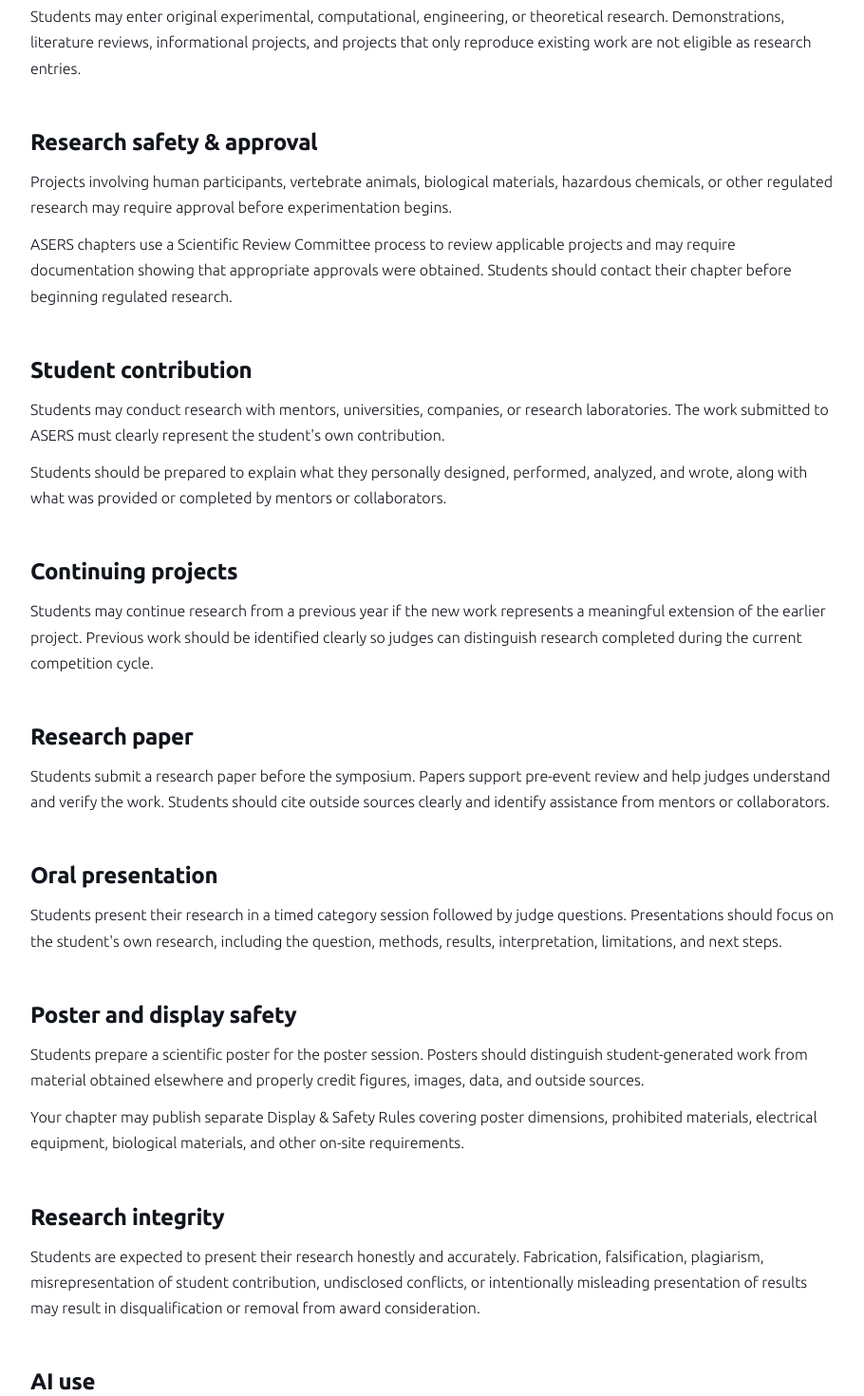
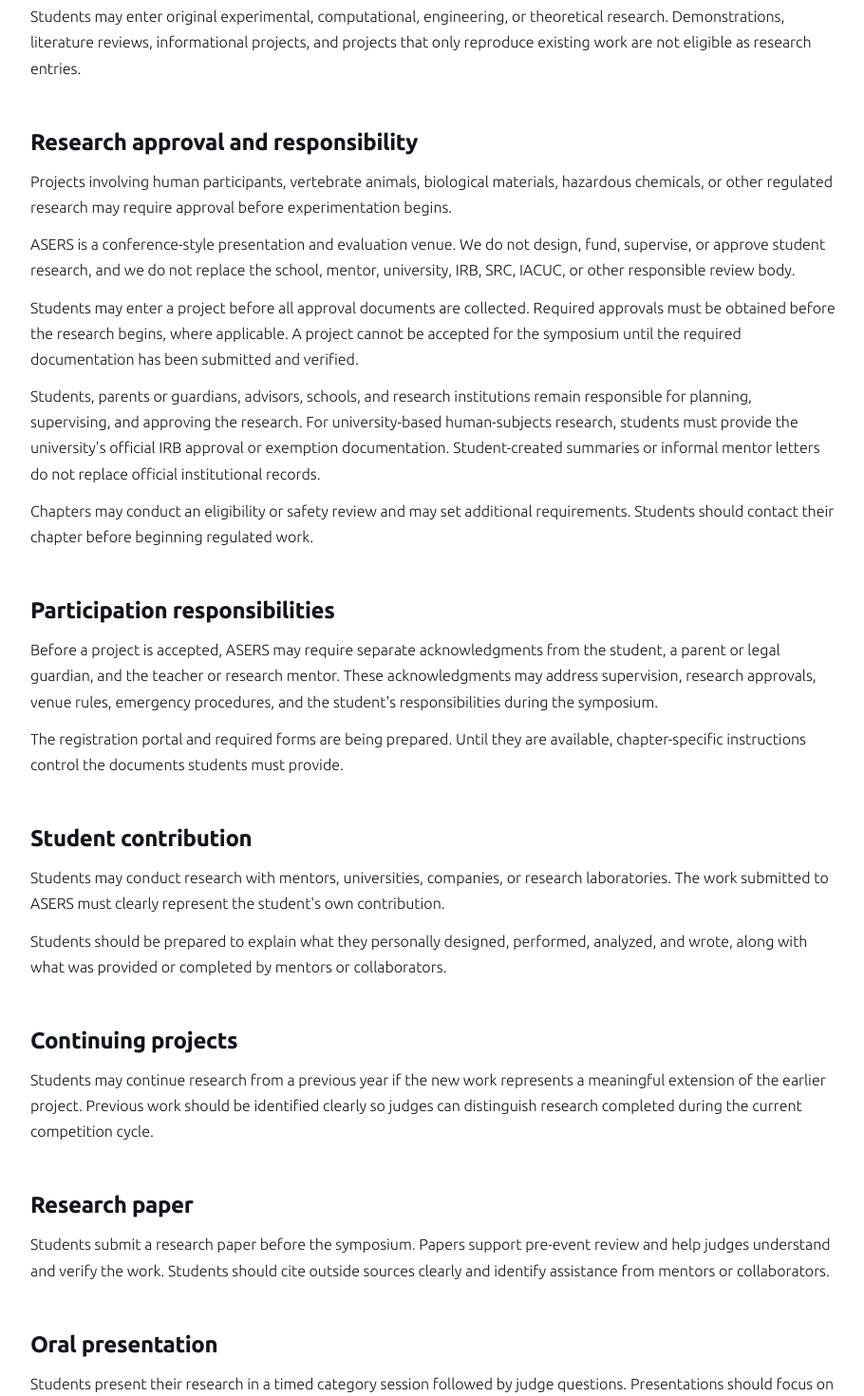
Before and after one commit to A-S-E-R-S/asers, a Next.js app in the folder asers/: page /competition/rules in a window 1280 px wide. Shown: the part 720-2190 px from the top of the page at 95% size, without its empty margins (184-1094 px from the left). Built offline with nearby package versions, Linux system fonts and the light colour scheme.

Commit message:
son son son dont sue us

```diff
--- a/asers/src/app/competition/page.tsx
+++ b/asers/src/app/competition/page.tsx
@@ -37,6 +37,13 @@ export default function CompetitionPage() {
         </div>
       </section>
 
+      <section className="mt-8 border-l-4 border-brand bg-strip px-5 py-5">
+        <h2 className="text-2xl font-bold tracking-[-0.015em]">A conference-style research event</h2>
+        <p className="mt-3 font-light leading-[1.7]">ASERS is a presentation and evaluation venue, similar to a scientific conference. We do not design, fund, supervise, or approve a student&apos;s research. Students, parents or guardians, advisors, schools, and research institutions remain responsible for the work and the approvals it requires.</p>
+        <p className="mt-3 font-light leading-[1.7]">Students may enter before every approval document has been collected. A project cannot be accepted for the symposium until required institutional documentation is submitted and verified. The full rules explain what may be required and what can be displayed.</p>
+        <Link href="/competition/rules#research-approval" className="mt-4 inline-block font-medium text-brand underline">Read the research and display rules →</Link>
+      </section>
+
       <h2 className="mt-14 text-2xl font-bold tracking-[-0.015em]">The competition journey</h2>
       <div className="mt-5 divide-y-2 divide-brand-pale border-y-2 border-brand-pale">
         {stages.map(([number, title, body]) => (
--- a/asers/src/app/competition/rules/page.tsx
+++ b/asers/src/app/competition/rules/page.tsx
@@ -29,9 +29,16 @@ export default function RulesPage() {
       <h2 className="mt-14 text-2xl font-bold tracking-[-0.015em]">Eligible research</h2>
       <p className="mt-3 font-light leading-[1.7]">Students may enter original experimental, computational, engineering, or theoretical research. Demonstrations, literature reviews, informational projects, and projects that only reproduce existing work are not eligible as research entries.</p>
 
-      <h2 className="mt-12 text-2xl font-bold tracking-[-0.015em]">Research safety &amp; approval</h2>
+      <h2 id="research-approval" className="mt-12 scroll-mt-8 text-2xl font-bold tracking-[-0.015em]">Research approval and responsibility</h2>
       <p className="mt-3 font-light leading-[1.7]">Projects involving human participants, vertebrate animals, biological materials, hazardous chemicals, or other regulated research may require approval before experimentation begins.</p>
-      <p className="mt-3 font-light leading-[1.7]">ASERS chapters use a Scientific Review Committee process to review applicable projects and may require documentation showing that appropriate approvals were obtained. Students should contact their chapter before beginning regulated research.</p>
+      <p className="mt-3 font-light leading-[1.7]">ASERS is a conference-style presentation and evaluation venue. We do not design, fund, supervise, or approve student research, and we do not replace the school, mentor, university, IRB, SRC, IACUC, or other responsible review body.</p>
+      <p className="mt-3 font-light leading-[1.7]">Students may enter a project before all approval documents are collected. Required approvals must be obtained before the research begins, where applicable. A project cannot be accepted for the symposium until the required documentation has been submitted and verified.</p>
+      <p className="mt-3 font-light leading-[1.7]">Students, parents or guardians, advisors, schools, and research institutions remain responsible for planning, supervising, and approving the research. For university-based human-subjects research, students must provide the university&apos;s official IRB approval or exemption documentation. Student-created summaries or informal mentor letters do not replace official institutional records.</p>
+      <p className="mt-3 font-light leading-[1.7]">Chapters may conduct an eligibility or safety review and may set additional requirements. Students should contact their chapter before beginning regulated work.</p>
+
+      <h2 className="mt-12 text-2xl font-bold tracking-[-0.015em]">Participation responsibilities</h2>
+      <p className="mt-3 font-light leading-[1.7]">Before a project is accepted, ASERS may require separate acknowledgments from the student, a parent or legal guardian, and the teacher or research mentor. These acknowledgments may address supervision, research approvals, venue rules, emergency procedures, and the student&apos;s responsibilities during the symposium.</p>
+      <p className="mt-3 font-light leading-[1.7]">The registration portal and required forms are being prepared. Until they are available, chapter-specific instructions control the documents students must provide.</p>
 
       <h2 className="mt-12 text-2xl font-bold tracking-[-0.015em]">Student contribution</h2>
       <p className="mt-3 font-light leading-[1.7]">Students may conduct research with mentors, universities, companies, or research laboratories. The work submitted to ASERS must clearly represent the student&apos;s own contribution.</p>
@@ -48,7 +55,8 @@ export default function RulesPage() {
 
       <h2 className="mt-12 text-2xl font-bold tracking-[-0.015em]">Poster and display safety</h2>
       <p className="mt-3 font-light leading-[1.7]">Students prepare a scientific poster for the poster session. Posters should distinguish student-generated work from material obtained elsewhere and properly credit figures, images, data, and outside sources.</p>
-      <p className="mt-3 font-light leading-[1.7]">Your chapter may publish separate Display &amp; Safety Rules covering poster dimensions, prohibited materials, electrical equipment, biological materials, and other on-site requirements.</p>
+      <p className="mt-3 font-light leading-[1.7]">Physical prototypes, robotics, engineering builds, and interactive computer demonstrations may be displayed when they can be operated safely. At check-in, event volunteers may conduct a brief visual safety check of table setups, including shielding for moving parts and safe electrical connections.</p>
+      <p className="mt-3 font-light leading-[1.7]">Live biological cultures, unsealed chemicals, open flames, and unshielded high-voltage equipment may not be brought into the venue. Projects involving these hazards must use photos, charts, video, or other approved records instead. Chapters may publish additional Display &amp; Safety Rules covering poster dimensions, equipment, biological materials, and other on-site requirements.</p>
 
       <h2 className="mt-12 text-2xl font-bold tracking-[-0.015em]">Research integrity</h2>
       <p className="mt-3 font-light leading-[1.7]">Students are expected to present their research honestly and accurately. Fabrication, falsification, plagiarism, misrepresentation of student contribution, undisclosed conflicts, or intentionally misleading presentation of results may result in disqualification or removal from award consideration.</p>
```
